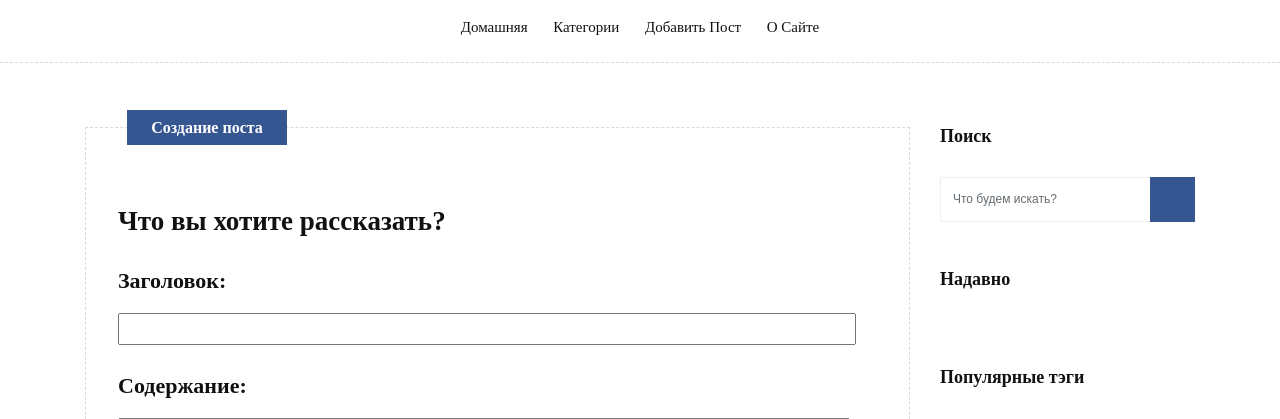
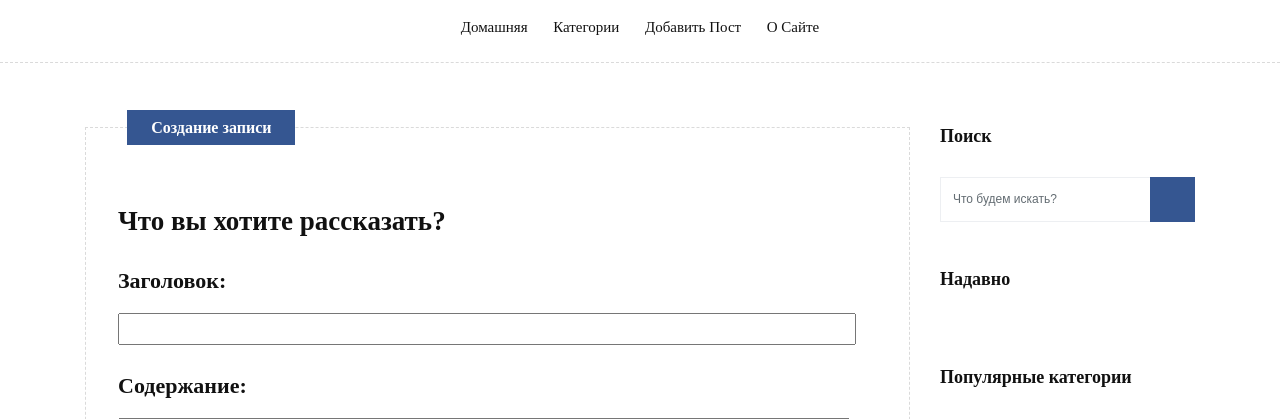
Before and after one commit to Maltsew/OverPath, a Django app: page /blog/add_post/ in a window 1280 px wide. Shown: the part 249-668 px from the top of the page. Run offline with Django 4.2, Linux system fonts and the light colour scheme; the visitor is signed in with stand-in values (Sample User, id 1); data that the repository does not hold is empty; some libraries are stand-ins or nearby versions; some web fonts are replaced.

Commit message:
Правки в тексте заголовков шаблонов

```diff
--- a/blog/templates/blog/add_post.html
+++ b/blog/templates/blog/add_post.html
@@ -14,7 +14,7 @@
             <div class="col-lg-9 col-md-12 col-sm-12 col-xs-12">
                 <div class="page-wrapper">
                     <div class="custombox clearfix">
-                        <h4 class="small-title">Создание поста</h4>
+                        <h4 class="small-title">Создание записи</h4>
                         <div class="row">
                             <div class="col-lg-12">
                                 <!-- обработчик ошибок полей формы -->
--- a/blog/templates/blog/sidebar.html
+++ b/blog/templates/blog/sidebar.html
@@ -34,7 +34,7 @@
                                 </div><!-- end blog-list -->
                             </div><!-- end widget -->
                             <div class="widget">
-                                <h2 class="widget-title">Популярные тэги</h2>
+                                <h2 class="widget-title">Популярные категории</h2>
                                 <div class="link-widget">
                                     <ul>
                                         <li><a href="#">TAG1<span>(21)</span></a></li>
```
